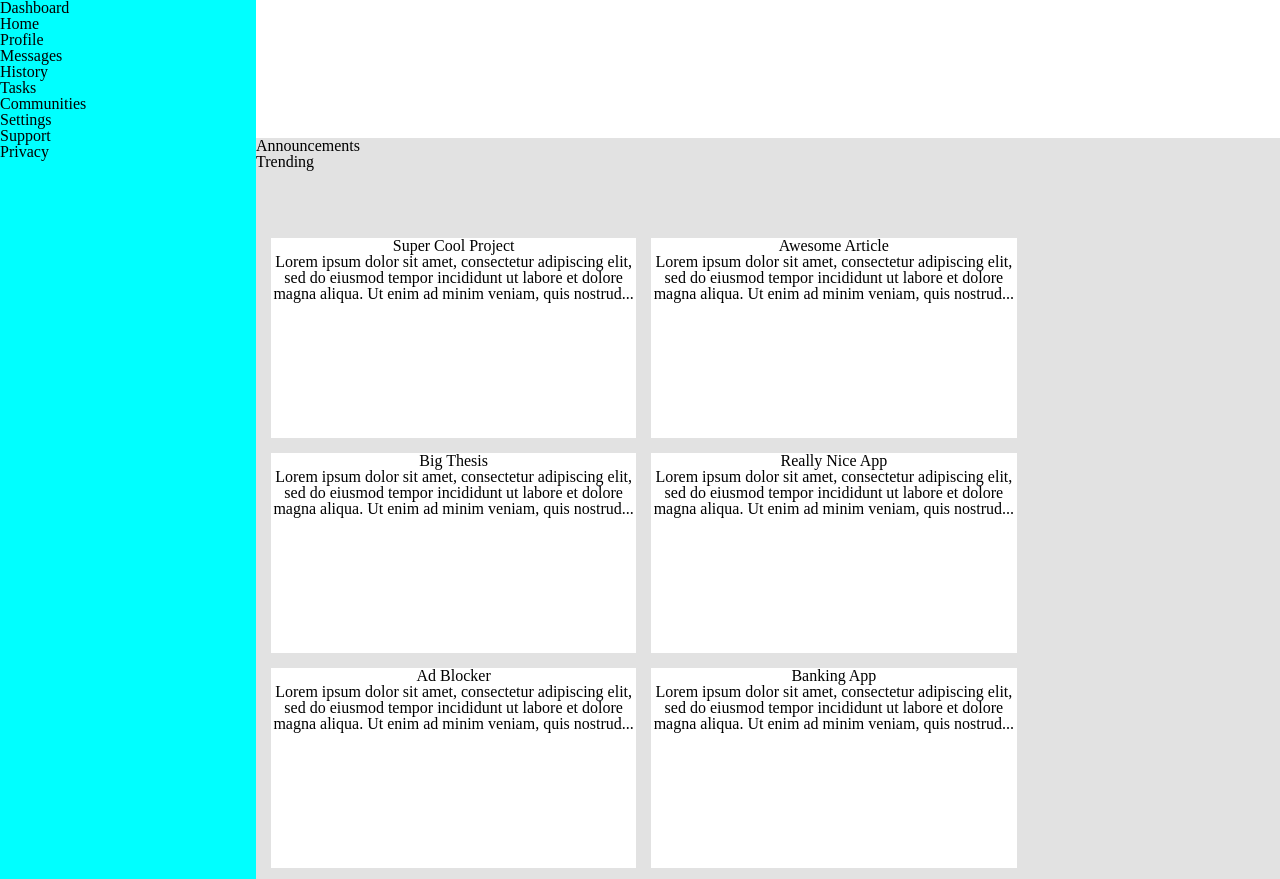
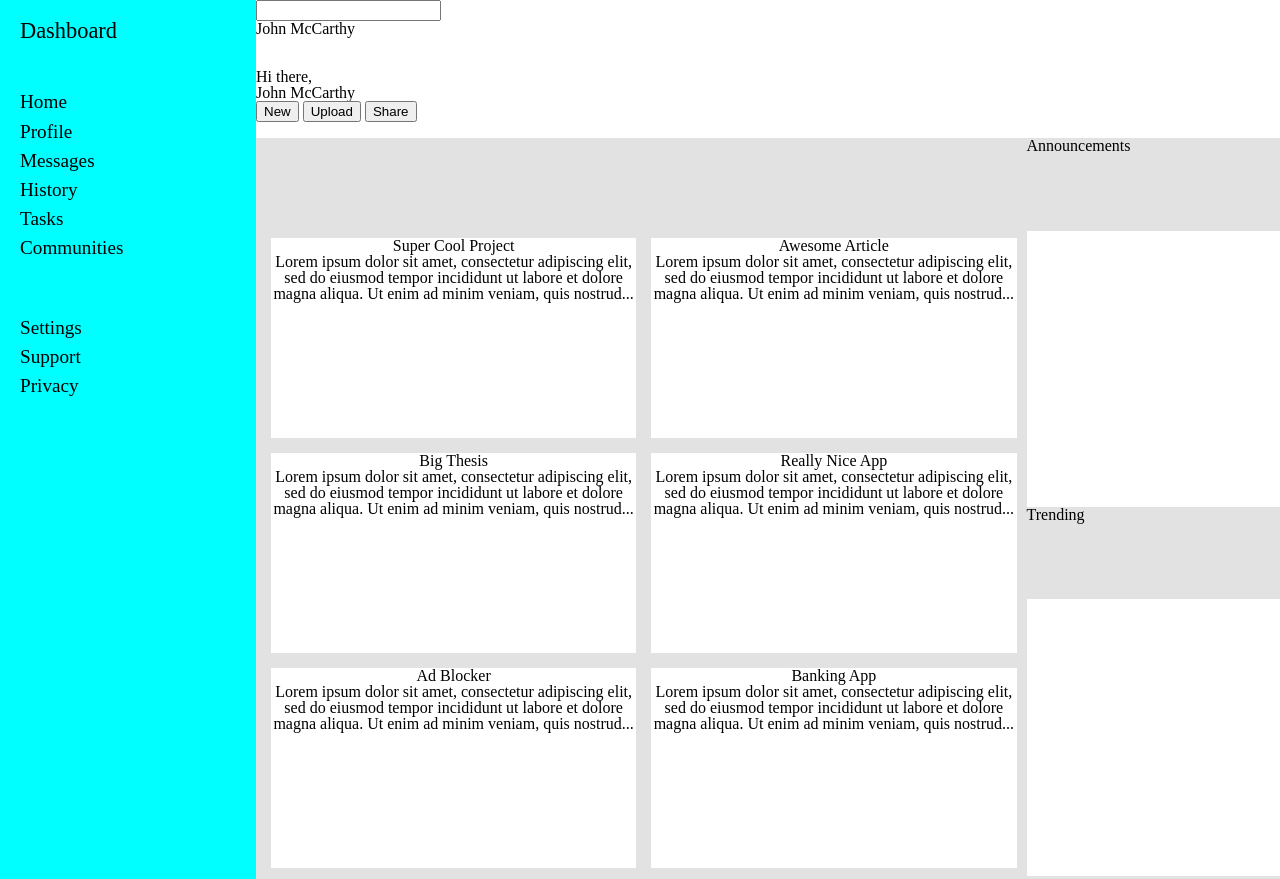
Before and after one commit to kingfeekra/admin-dashboard, a plain HTML site: page index.html in a window 1280 px wide. Shown: the top 879 px of the page. Drawn offline with Linux system fonts and the light colour scheme.

Commit message:
Update header, content and sidebar sections
Margin and styles added to sidebar content

Content added to header incl. search bar and buttons

Cards for announcements and trending added

```diff
--- a/index.html
+++ b/index.html
@@ -10,6 +10,7 @@
 <body>
     <div id="container">
         <div class="sidebar">
+            <div class="sidebarContent">
               <h1>Dashboard</h1>
               <ul>
                   <li>Home</li>
@@ -25,7 +26,26 @@
                   <li>Privacy</li>
               </ul>
             </div>
-        <div class="header"></div>
+        </div>
+        <div class="header">
+          <div>
+            <input type="text">
+            <div>
+              John McCarthy
+            </div>
+          </div>
+          <div>
+            <p>
+              Hi there, <br>
+              John McCarthy
+            </p>
+            <div>
+              <button>New</button>
+              <button>Upload</button>
+              <button>Share</button>
+            </div>
+          </div>
+        </div>
         <div class="content">
             <div class="article">
                 <div class="card">
--- a/styles.css
+++ b/styles.css
@@ -55,6 +55,29 @@ table {
     background-color: aqua;
 }
 
+.sidebarContent {
+    margin-top: 20px;
+    margin-left: 20px;
+}
+
+.header {
+    display: grid;
+    grid-template-rows: 1fr 1fr;
+}
+
+ul {
+    margin-top: 50px;
+    font-size: 1.2rem;
+}
+
+li {
+    padding-bottom: 10px;
+}
+
+h1 {
+    font-size: 1.4rem;
+}
+
 .content {
     display: grid;
     grid-template-columns: 3fr 1fr;
@@ -81,5 +104,21 @@ table {
   }
 
   .contentRight {
+    display: grid;
+    grid-template-columns: 1fr;
+    grid-template-rows: 1fr 3fr 1fr 3fr 1fr;
+    grid-area: 1/2/4/3;
 
   }
+
+  .announcementCard {
+    background-color: #FFFFFF;
+    color: black;
+    text-align: center;
+  }
+
+  .trendingCard {
+    background-color: #FFFFFF;
+    color: black;
+    text-align: center;
+  }
```
Lines whose indentation alone changed are shown as unchanged.
